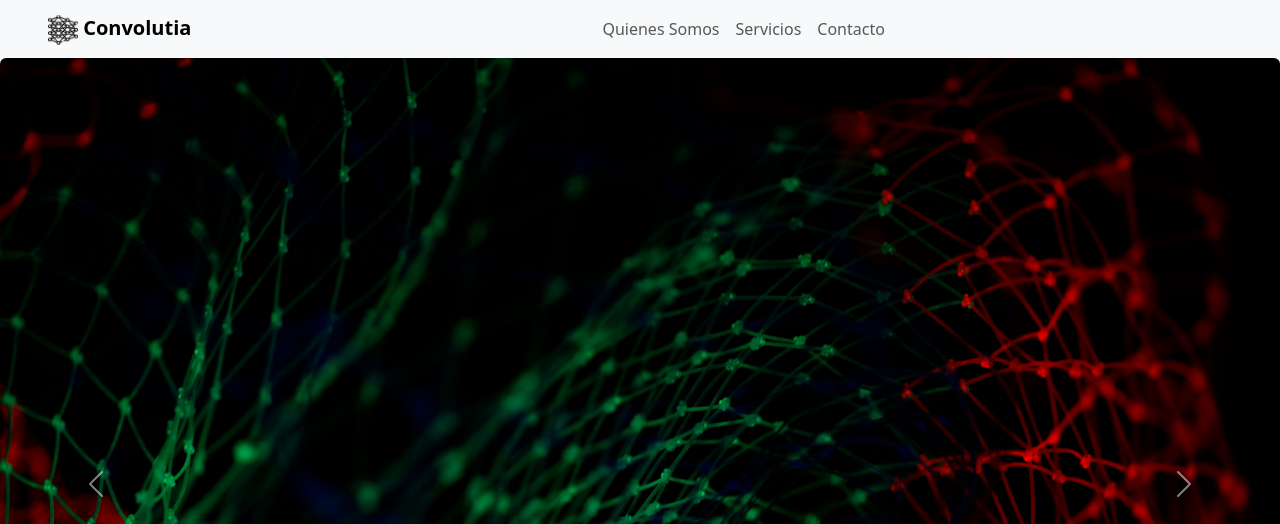
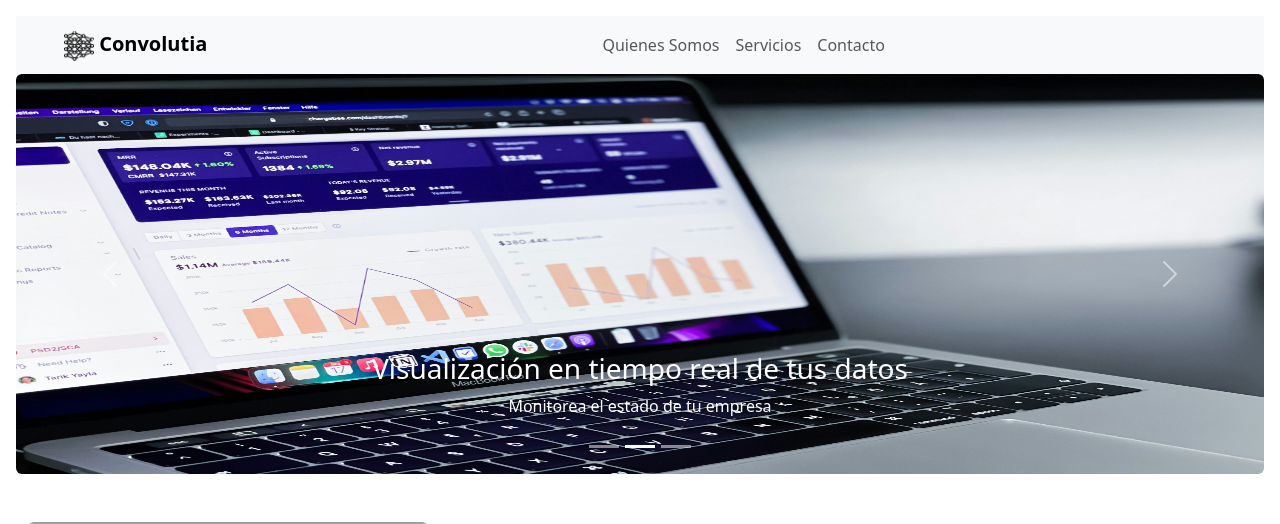
Before and after one commit to diegodiazross/convolutiva, a React (Vite) app: page / in a window 1280 px wide. Shown: the top 524 px of the page. Built offline with nearby package versions, Linux system fonts and the light colour scheme; grey boxes are pictures that could not be loaded.

Commit message:
ajuste del carousel

```diff
--- a/src/App.css
+++ b/src/App.css
@@ -10,4 +10,5 @@ body {
   font-family: Helvetica, Arial, sans-serif;
   min-height: 100vh;
   text-align: center;
+  padding: 1rem 1rem;
 }
--- a/src/components/MainCarousel.jsx
+++ b/src/components/MainCarousel.jsx
@@ -1,6 +1,6 @@
 // import styles from "./MainCarousel.module.css";
 import dashboard1 from "../assets/dashboard1.jpg";
-import ml from "../assets/machine_learning.jpg";
+import ai from "../assets/brain_ai.jpg";
 import app from "../assets/desarollo_apps.jpg";
 import { useState } from "react";
 import Carousel from "react-bootstrap/Carousel";
@@ -16,24 +16,26 @@ function MainCarousel() {
   return (
     <Carousel fade activeIndex={index} onSelect={handleSelect}>
       <Carousel.Item>
-        <Image src={dashboard1} fluid rounded />
-        <Carousel.Caption>
-          <h3>Visualización moderna de tus datos</h3>
-          <p>Porque un buen gráfico dice mas que mil palabras</p>
-        </Carousel.Caption>
-      </Carousel.Item>
-      <Carousel.Item>
-        <Image src={ml} fluid rounded alt="machine learning" />
+        <Image src={ai} rounded alt="machine learning" height="400px" width="100%" />
         <Carousel.Caption>
           <h3>AI & Machine Learning</h3>
           <p>Soluciones inteligentes para un mundo complejo</p>
         </Carousel.Caption>
       </Carousel.Item>
+
       <Carousel.Item>
-        <Image src={app} fluid rounded alt="apps" />
+        <Image src={dashboard1} rounded height="400px" width="100%" />
+        <Carousel.Caption>
+          <h3>Visualización en tiempo real de tus datos</h3>
+          <p>Monitorea el estado de tu empresa</p>
+        </Carousel.Caption>
+      </Carousel.Item>
+
+      <Carousel.Item>
+        <Image src={app} rounded alt="apps" height="400px" width="100%" />
         <Carousel.Caption>
           <h3>Desarrollo de apps</h3>
-          <p>despliegue en la nube</p>
+          <p>Aplicaciones modernas</p>
         </Carousel.Caption>
       </Carousel.Item>
     </Carousel>
```
Also changed, not shown: src/assets/brain_ai.jpg (renamed from src/assets/machine_learning_section.jpg).
